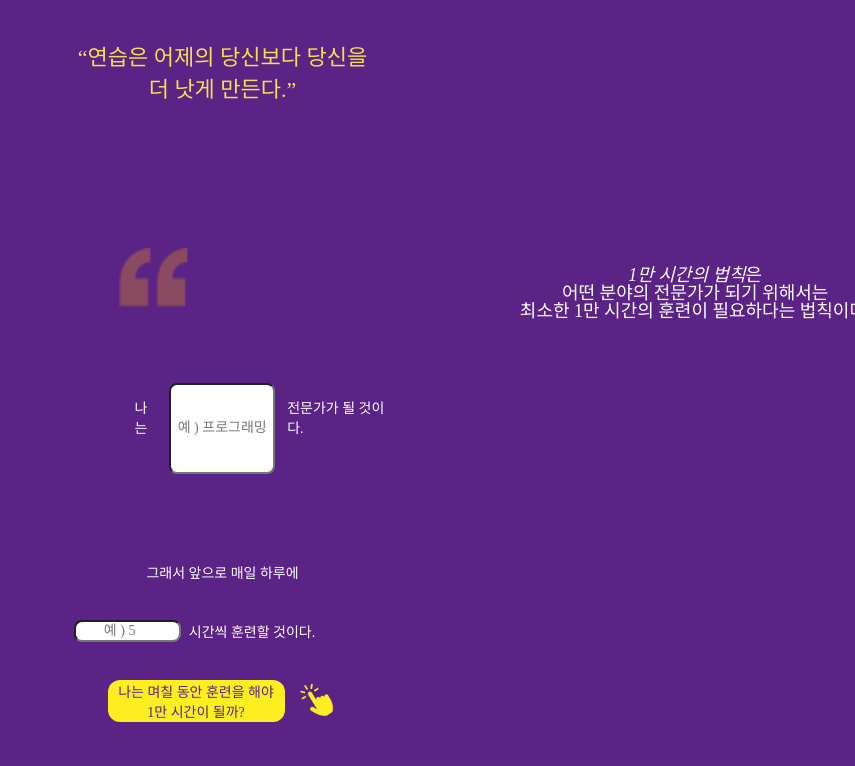
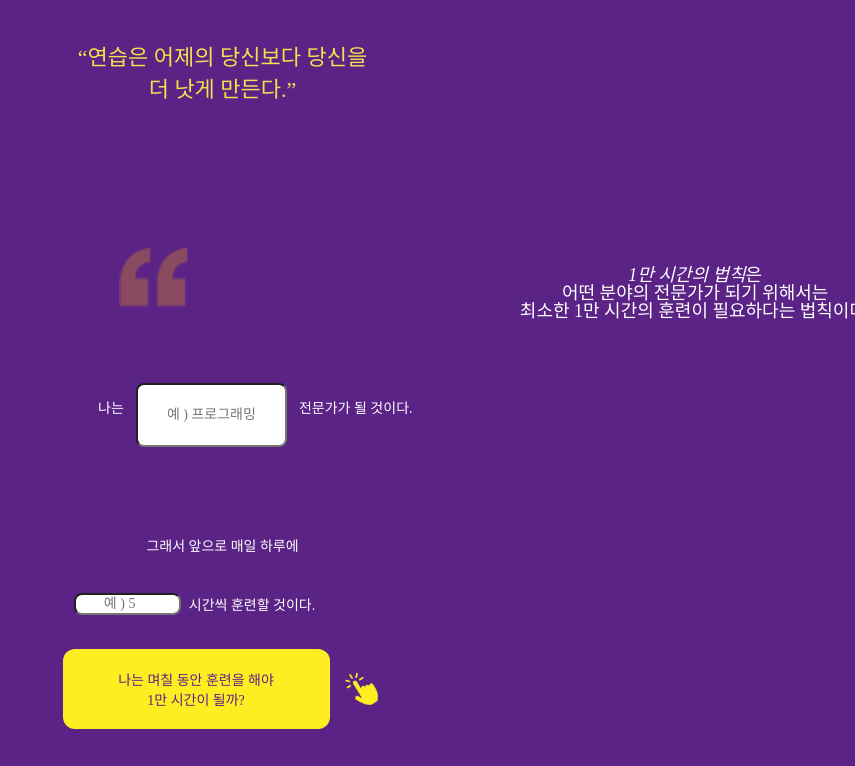
Before and after one commit to skagml4188/project_time_namhui, a plain HTML site: page 프로젝트1/index.html in a window 1280 px wide. Shown: the part 186-952 px from the top of the page, without its empty margins (425-1280 px from the left). Drawn offline with Linux system fonts and the light colour scheme; a web font is replaced by a local one.

Commit message:
체크 버튼 수정

```diff
--- a/프로젝트1/style.css
+++ b/프로젝트1/style.css
@@ -127,7 +127,8 @@ input {
     gap: 10px;
 }
 .check {
-    width: 200px;
+    width: 310px;
+    padding: 20px 50px;
     gap: 10px;
 }
 .click {
--- a/프로젝트1/style.css
+++ b/프로젝트1/style.css
@@ -127,7 +127,8 @@ input {
     gap: 10px;
 }
 .check {
-    width: 200px;
+    width: 310px;
+    padding: 20px 50px;
     gap: 10px;
 }
 .click {
```
